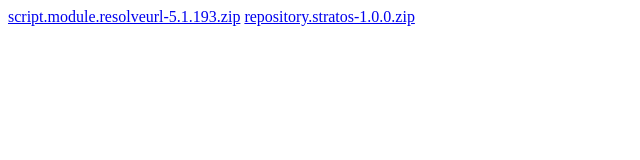
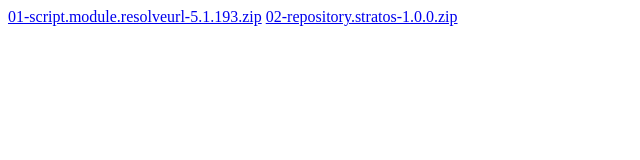
Before and after one commit to equationstratos/stratflix, a plain HTML site: page index.html in a window 1280 px wide. Shown: the full height of the page, 0-640 px from the left. Drawn offline with Linux system fonts and the light colour scheme.

Commit message:
Rename download links for clarity

```diff
--- a/index.html
+++ b/index.html
@@ -1,3 +1,3 @@
 <!DOCTYPE html>
-<a href="script.module.resolveurl-5.1.193.zip">script.module.resolveurl-5.1.193.zip</a>
-<a href="repository.stratos-1.0.0.zip">repository.stratos-1.0.0.zip</a>
+<a href="script.module.resolveurl-5.1.193.zip">01-script.module.resolveurl-5.1.193.zip</a>
+<a href="repository.stratos-1.0.0.zip">02-repository.stratos-1.0.0.zip</a>
```
